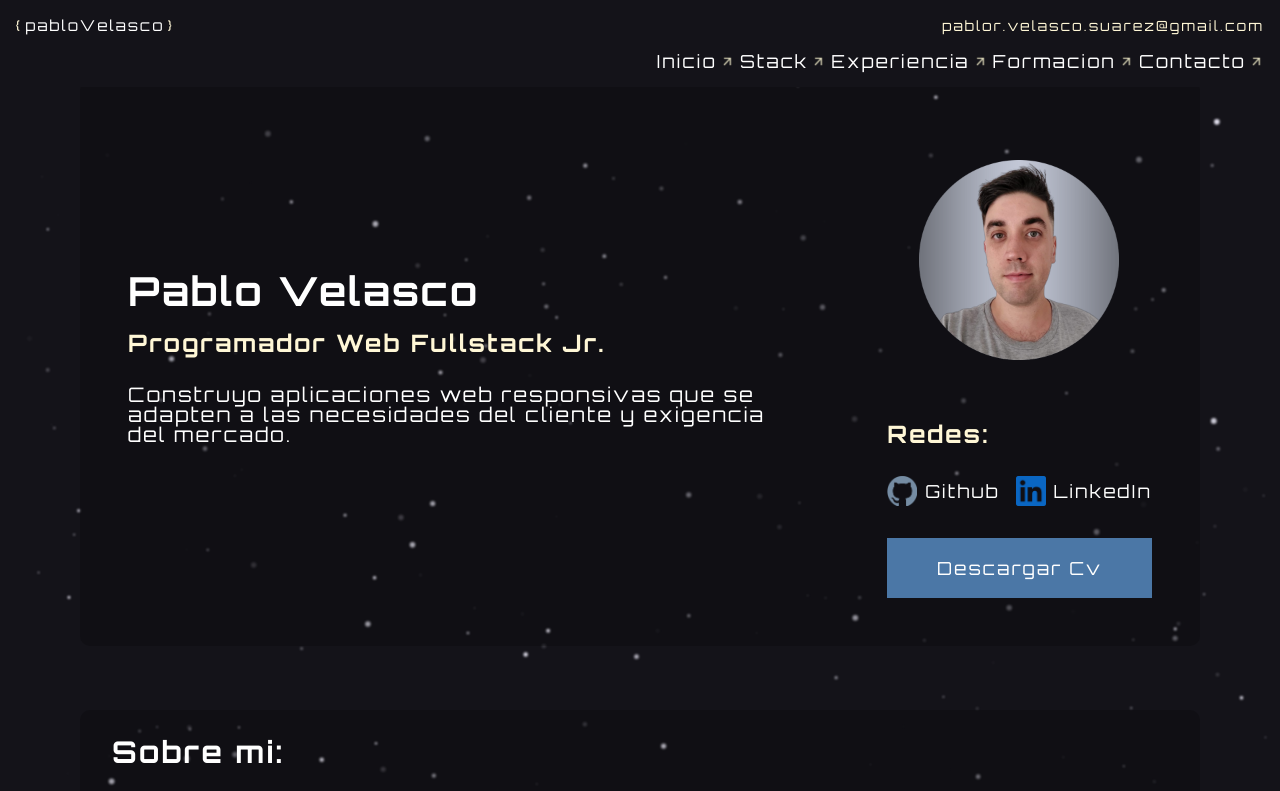
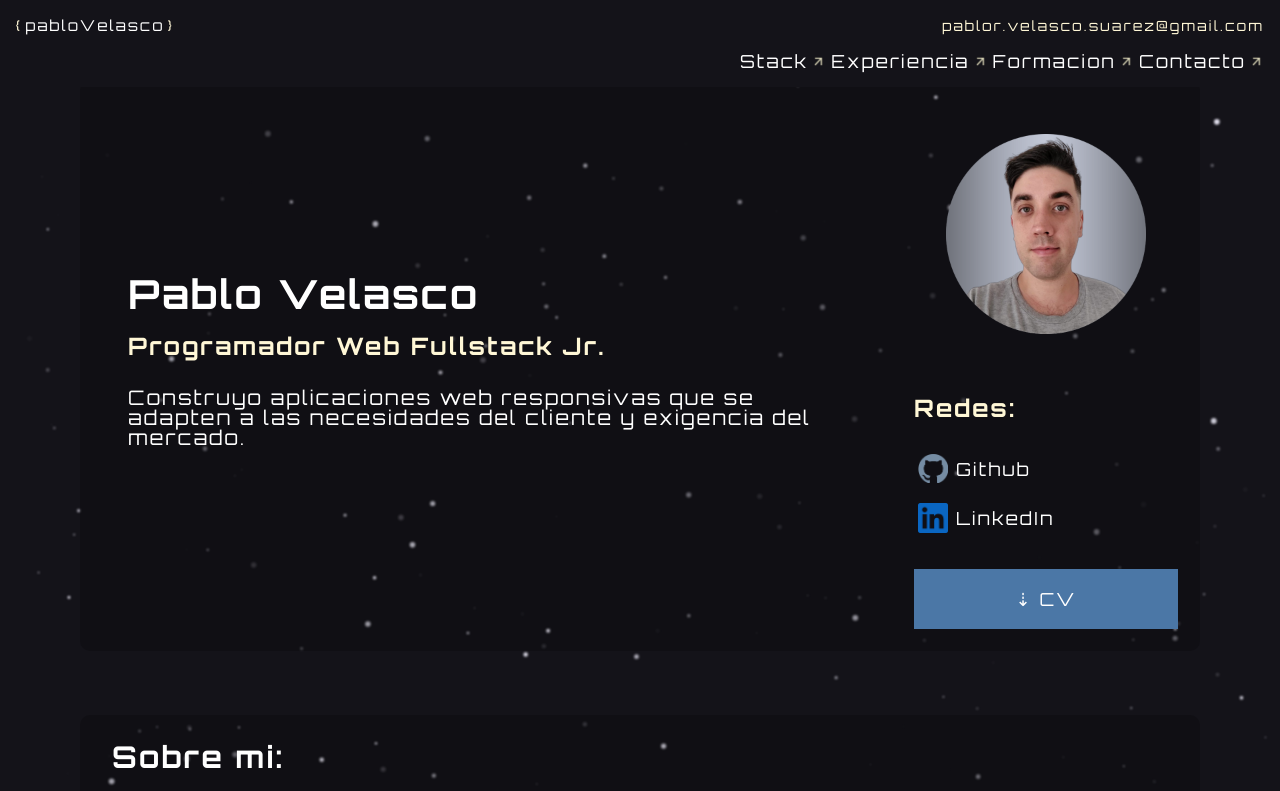
Before and after one commit to Pablo-r-stack/portfolio, a plain HTML site: page index.html in a window 1280 px wide. Shown: the top 791 px of the page. Drawn offline with Linux system fonts and the light colour scheme.

Commit message:
fixed social section style

```diff
--- a/index.html
+++ b/index.html
@@ -12,14 +12,13 @@
 <body>
     <nav>
         <div>
-            <a href="" class="logo">
+            <a href="#" class="logo">
                 pabloVelasco
             </a>
             <a id="navMail" class="navMail">pablor.velasco.suarez@gmail.com</a>
         </div>
         <div class="navLinks">
             <ul>
-                <li><a href="#home">Inicio <img src="assets/img/icons/arrow.png" alt=""></a></li>
                 <li><a href="#stack">Stack <img src="assets/img/icons/arrow.png" alt="arrow"></a></li>
                 <li><a href="#experience">Experiencia <img src="assets/img/icons/arrow.png" alt="arrow"></a></li>
                 <li><a href="#formation">Formacion <img src="assets/img/icons/arrow.png" alt="arrow"></a></li>
@@ -45,7 +44,7 @@
                         <li><a href="https://www.linkedin.com/in/pablo-r-velasco/"><img src="assets/img/icons/linkedIcon.png" alt="">LinkedIn</a></li>
                     </ul>
                 </div>
-                <button id="cvBtn">Descargar Cv</button>
+                <button id="cvBtn">	⇣ CV</button>
             </article>
         </section>
         <section class="about">
--- a/style.css
+++ b/style.css
@@ -165,6 +165,12 @@ main{
 .info article h3{
     color: var(--linkColor);
 }
+#social{
+    width: 40%;
+    align-items: center;
+    margin: 0.3rem;
+    padding: 0.3rem;
+}
 
 #devPhoto{
     width: 100px;
@@ -175,11 +181,14 @@ main{
 .socialMedia{
     display: flex;
     flex-direction: column;
+    width: 100%;
     gap: 5px;
 }
 
 .socialMedia ul, .socialMedia ul li{
     display: flex;
+    flex-wrap: wrap;
+    margin: 0.2rem;
     gap: 5px;
 }
 
```
